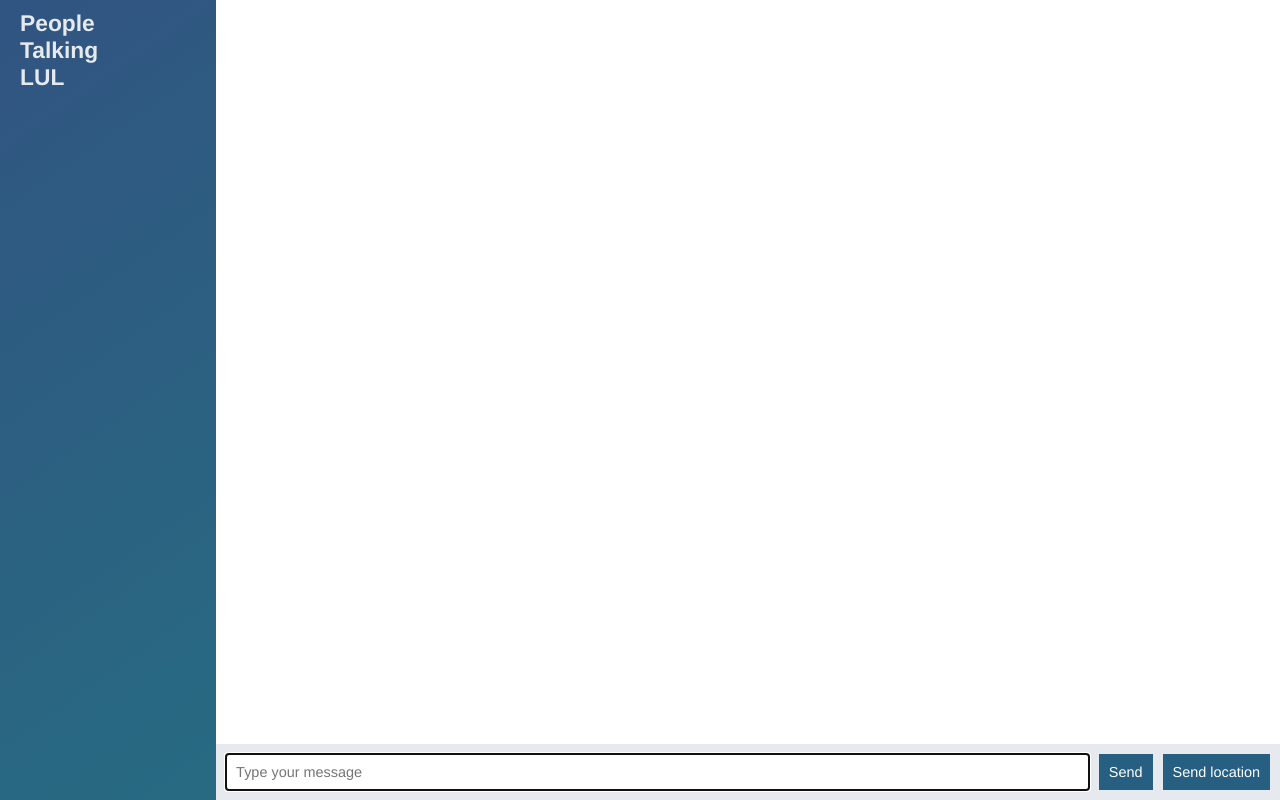
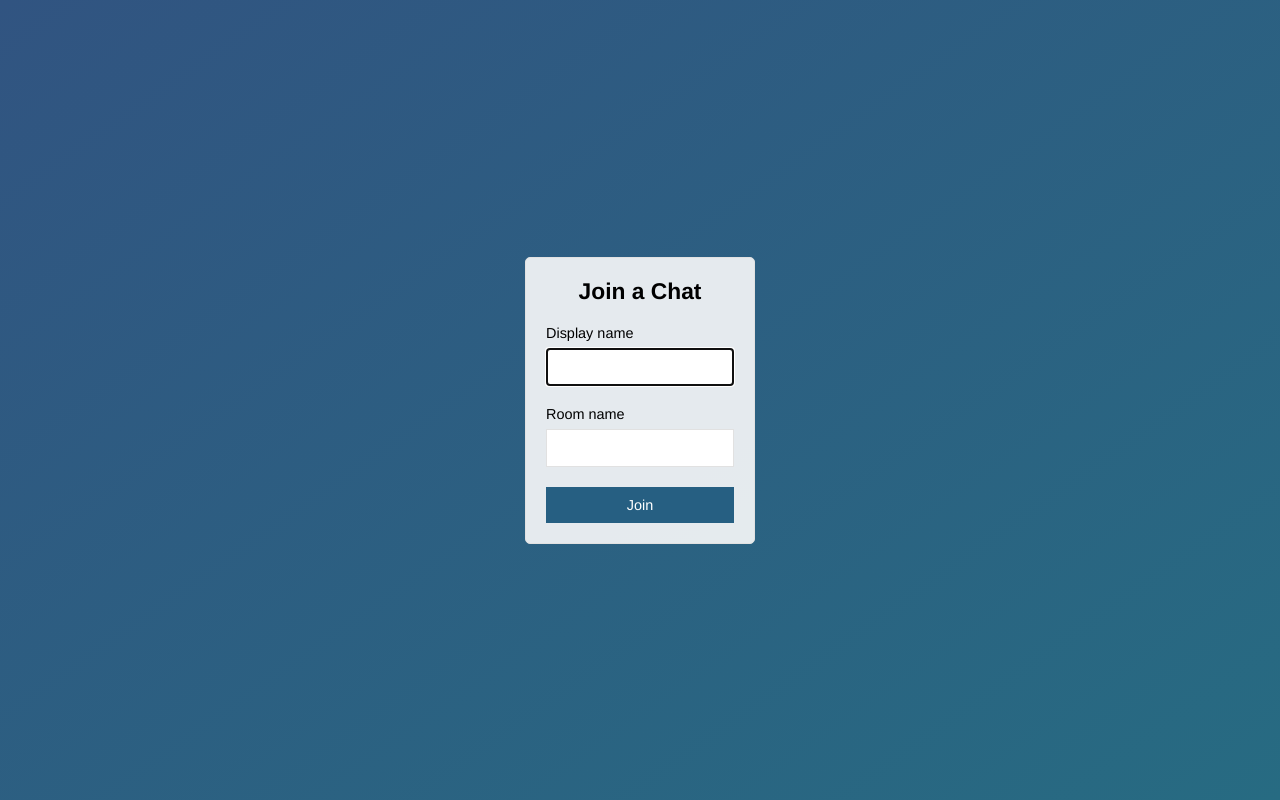
Before and after one commit to mrmajira/chatt-app, a website: page public/index.html in a window 1280 px wide. Drawn offline with nearby package versions, Linux system fonts and the light colour scheme; no server answers.

Commit message:
added join page that submits to chat.html

```diff
--- /dev/null
+++ b/public/chat.html
@@ -0,0 +1,65 @@
+<!DOCTYPE html>
+
+<html>
+<head>
+    <meta charset="utf-8">
+    <meta name="viewport" content="width=device-width, initial-scale=1" >
+
+    <title>Chat | ChatApp</title>
+
+    <link rel="stylesheet" href="./css/styles.css">
+</head>
+<body class="chat">
+
+    <div class="chat__sidebar">
+        <h3>People<br>Talking<br>LUL</h3>
+        <div id="users"></div>
+    </div>
+
+    <div class="chat__main">
+        <ol id="messages" class="chat__messages"></ol>
+
+        <div class="chat__footer">
+            <form id="message-form">
+                <input name="message" type="text" placeholder="Type your message" autofocus autocomplete ="off" />
+                <button>Send</button>
+            </form>
+            <button id="send-location">Send location</button>
+        </div>
+
+    </div>
+
+    <script id="message-template" type="text/template">
+        <li class="message">
+            <div class="message__title">
+                <h4>{{from}}</h4>
+                <span>{{date}}</span>
+            </div>
+
+            <div class="message__body">
+                <p>{{text}}</p>
+            </div>
+        </li>
+    </script>
+
+    <script id="location-message-template" type="text/template">
+        <li class="message">
+            <div class="message__title">
+                <h4>{{from}}</h4>
+                <span>{{date}}</span>
+            </div>
+
+            <div class="message__body">
+                <p> <a href={{url}} target="_blank">{{text}}</a> </p>
+            </div>
+        </li>
+    </script>
+
+    <script src="/socket.io/socket.io.js"></script>
+    <script src="./js/libs/jquery-3.5.1.min.js"></script>
+    <script src="./js/libs/moment.js"></script>
+    <script src="./js/libs/mustache.min.js"></script>
+    <script src="./js/chat.js"></script>
+</body>
+
+</html>
--- a/public/index.html
+++ b/public/index.html
@@ -1,63 +1,29 @@
 <!DOCTYPE html>
-
-<html>
+<html >
 <head>
-    <meta charset="utf-8">
-    <title></title>
-
+    <meta charset="UTF-8">
+    <meta name="viewport" content="width=device-width, initial-scale=1,user-scalable=no" >
+    <title>Join | ChatApp</title>
     <link rel="stylesheet" href="./css/styles.css">
 </head>
-<body class="chat">
-
-    <div class="chat__sidebar">
-        <h3>People<br>Talking<br>LUL</h3>
-        <div id="users"></div>
+<body class="centered-form">
+    <div class="centered-form__form">
+        <form action="/chat.html">
+            <div class="form-field">
+                <h3>Join a Chat</h3>
+            </div>
+            <div class="form-field">
+                <label>Display name</label>
+                <input type="text" name="name" autofocus>
+            </div>
+            <div class="form-field">
+                <label>Room name</label>
+                <input type="text" name="room">
+            </div>
+            <div class="form-field">
+                <button>Join</button>
+            </div>
+        </form>
     </div>
-
-    <div class="chat__main">
-        <ol id="messages" class="chat__messages"></ol>
-
-        <div class="chat__footer">
-            <form id="message-form">
-                <input name="message" type="text" placeholder="Type your message" autofocus autocomplete ="off" />
-                <button>Send</button>
-            </form>
-            <button id="send-location">Send location</button>
-        </div>
-
-    </div>
-
-    <script id="message-template" type="text/template">
-        <li class="message">
-            <div class="message__title">
-                <h4>{{from}}</h4>
-                <span>{{date}}</span>
-            </div>
-
-            <div class="message__body">
-                <p>{{text}}</p>
-            </div>
-        </li>
-    </script>
-
-    <script id="location-message-template" type="text/template">
-        <li class="message">
-            <div class="message__title">
-                <h4>{{from}}</h4>
-                <span>{{date}}</span>
-            </div>
-
-            <div class="message__body">
-                <p> <a href={{url}} target="_blank">{{text}}</a> </p>
-            </div>
-        </li>
-    </script>
-
-    <script src="/socket.io/socket.io.js"></script>
-    <script src="./js/libs/jquery-3.5.1.min.js"></script>
-    <script src="./js/libs/moment.js"></script>
-    <script src="./js/libs/mustache.min.js"></script>
-    <script src="./js/index.js"></script>
 </body>
-
 </html>
--- a/server/server.js
+++ b/server/server.js
@@ -43,7 +43,6 @@ app.use(express.static(publicPath));
 const port = process.env.PORT||3000;
 
 
-
 server.listen(port,()=>{
     console.log(`server listening on port : ${port}`);
 });
```
Also changed, not shown: public/js/chat.js (renamed from public/js/index.js).
